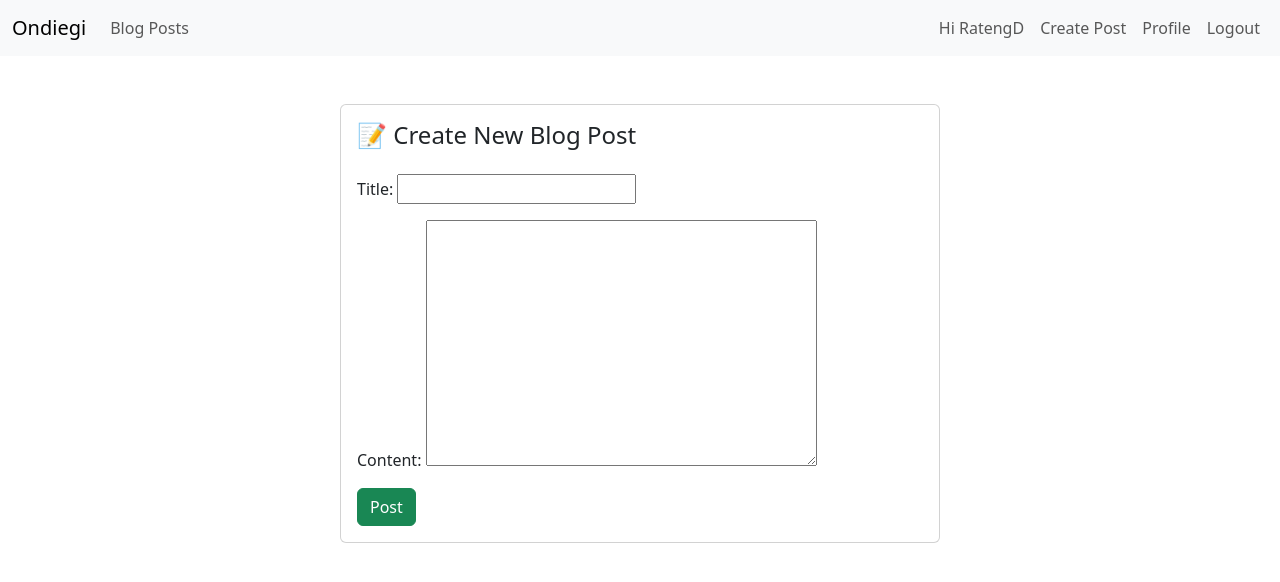
After one commit to PeterOsoo/ondiegi-blog-app-1, a Django app: page /blog/create/ in a window 1280 px wide. The commit adds this page. Shown: the top 582 px of the page. Run offline with Django 5.2, Linux system fonts and the light colour scheme; a user stored in the database is signed in.

Commit message:
create and display blog posts

```diff
--- /dev/null
+++ b/blog/forms.py
@@ -0,0 +1,7 @@
+from django import forms
+from .models import BlogPost
+
+class BlogPostForm(forms.ModelForm):
+    class Meta:
+        model = BlogPost
+        fields = ['title', 'content']
--- /dev/null
+++ b/blog/templates/blog/create_post.html
@@ -0,0 +1,17 @@
+{% extends 'base.html' %}
+{% block title %}Create Blog Post{% endblock %}
+
+{% block content %}
+<div class="container mt-5">
+  <div class="card mx-auto" style="max-width: 600px;">
+    <div class="card-body">
+      <h4 class="card-title mb-4">📝 Create New Blog Post</h4>
+      <form method="post">
+        {% csrf_token %}
+        {{ form.as_p }}
+        <button type="submit" class="btn btn-success">Post</button>
+      </form>
+    </div>
+  </div>
+</div>
+{% endblock %}
--- a/blog/urls.py
+++ b/blog/urls.py
@@ -1,7 +1,10 @@
 from django.urls import path
-from .views import BlogPostListView, CreateBlogPostView
+from .views import BlogPostListView, CreateBlogPostView, create_post_view, blog_list_view
+
 
 urlpatterns = [
-    path('', BlogPostListView.as_view(), name='blog-posts'),
-    path('create/', CreateBlogPostView.as_view(), name='create-post'),
+    path('', blog_list_view, name='blog-posts'),  # 👉 now serves HTML
+    path('create/', create_post_view, name='create-post'),
+    path('api/create/', CreateBlogPostView.as_view(), name='api-create-post'),
+    path('api/posts/', BlogPostListView.as_view(), name='api-posts'),  # 👉 moved here
 ]
--- a/blog/views.py
+++ b/blog/views.py
@@ -6,6 +6,11 @@ from rest_framework import status
 from .models import BlogPost
 from .serializers import BlogPostSerializer
 
+
+# html view
+from django.contrib.auth.decorators import login_required
+from django.shortcuts import render, redirect
+from .forms import BlogPostForm
 
 class BlogPostListView(APIView):
     def get(self, request):
@@ -23,3 +28,24 @@ class CreateBlogPostView(APIView):
             serializer.save(author=request.user)  # set author here
             return Response(serializer.data, status=status.HTTP_201_CREATED)
         return Response(serializer.errors, status=status.HTTP_400_BAD_REQUEST)
+
+
+@login_required
+def blog_list_view(request):
+    posts = BlogPost.objects.all().order_by('-created_at')
+    return render(request, 'blog/blog_list.html', {'posts': posts})
+
+
+@login_required
+def create_post_view(request):
+    if request.method == 'POST':
+        form = BlogPostForm(request.POST)
+        if form.is_valid():
+            blog_post = form.save(commit=False)
+            blog_post.author = request.user
+            blog_post.save()
+            return redirect('blog-posts')
+    else:
+        form = BlogPostForm()
+
+    return render(request, 'blog/create_post.html', {'form': form})
--- a/blogproject/urls.py
+++ b/blogproject/urls.py
@@ -20,7 +20,7 @@ from django.urls import path, include
 urlpatterns = [
     path('', include('pages.urls')),  # 👈 homepage & static pages
     path('admin/', admin.site.urls),
-    path('api/', include('blog.urls')),
+    path('blog/', include('blog.urls')),
     path('auth/', include('accounts.urls')),  # 👈 This line
 
 ]
--- a/templates/navbar/navbar.html
+++ b/templates/navbar/navbar.html
@@ -12,6 +12,12 @@
       <!-- Left-aligned nav items -->
       <ul class="navbar-nav me-auto">
         <!-- Add more left-side links here if needed -->
+        {% if user.is_authenticated %}
+
+        <li class="nav-item">
+          <a class="nav-link" href="{% url 'blog-posts' %}">Blog Posts</a>
+        </li>
+        {% endif %}
       </ul>
 
       <!-- Right-aligned nav items -->
@@ -19,6 +25,9 @@
         {% if user.is_authenticated %}
         <li class="nav-item">
           <a class="nav-link" href="#">Hi {{ user.username }}</a>
+        </li>
+        <li class="nav-item">
+          <a class="nav-link" href="{% url 'create-post' %}">Create Post</a>
         </li>
         <li class="nav-item">
           <a class="nav-link" href="{% url 'profile' %}">Profile</a>
```
Also changed, not shown: blog/templates/blog/blog_list.html (added, +26 -0 lines), db.sqlite3.
